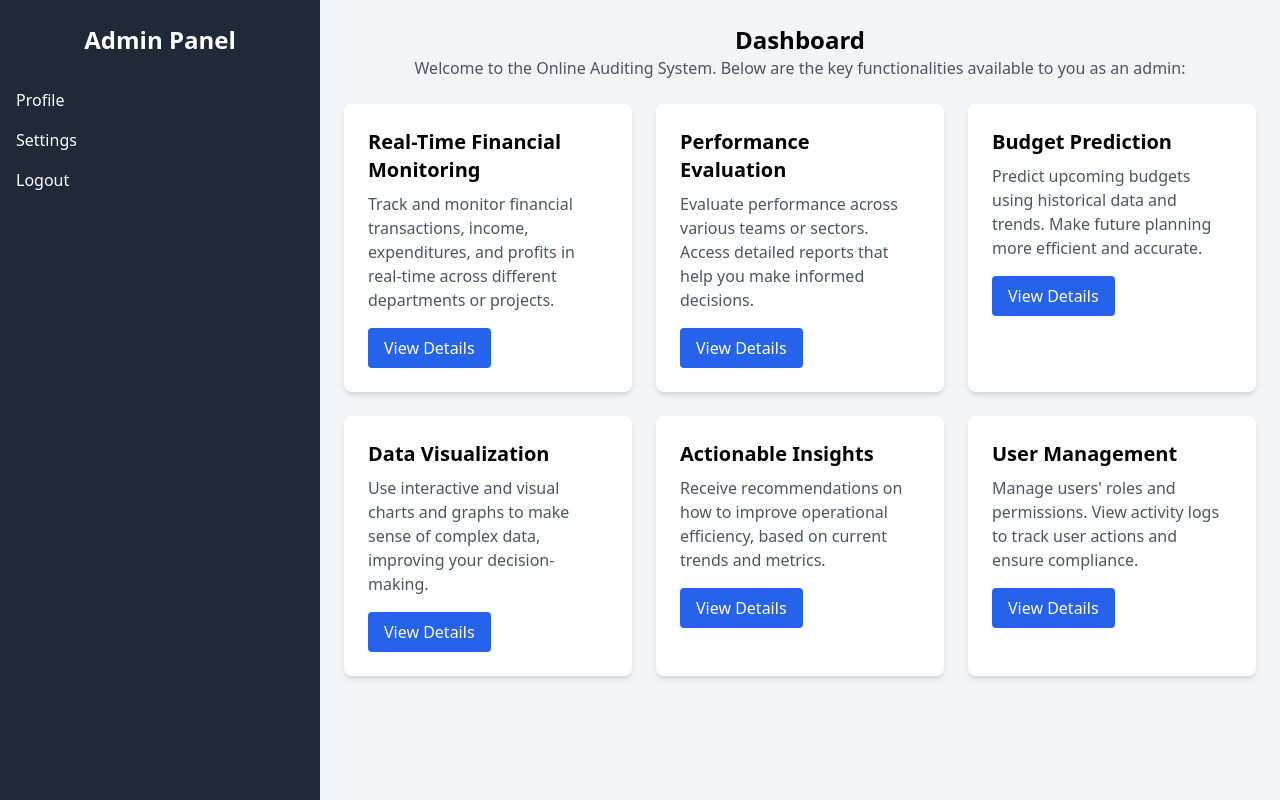
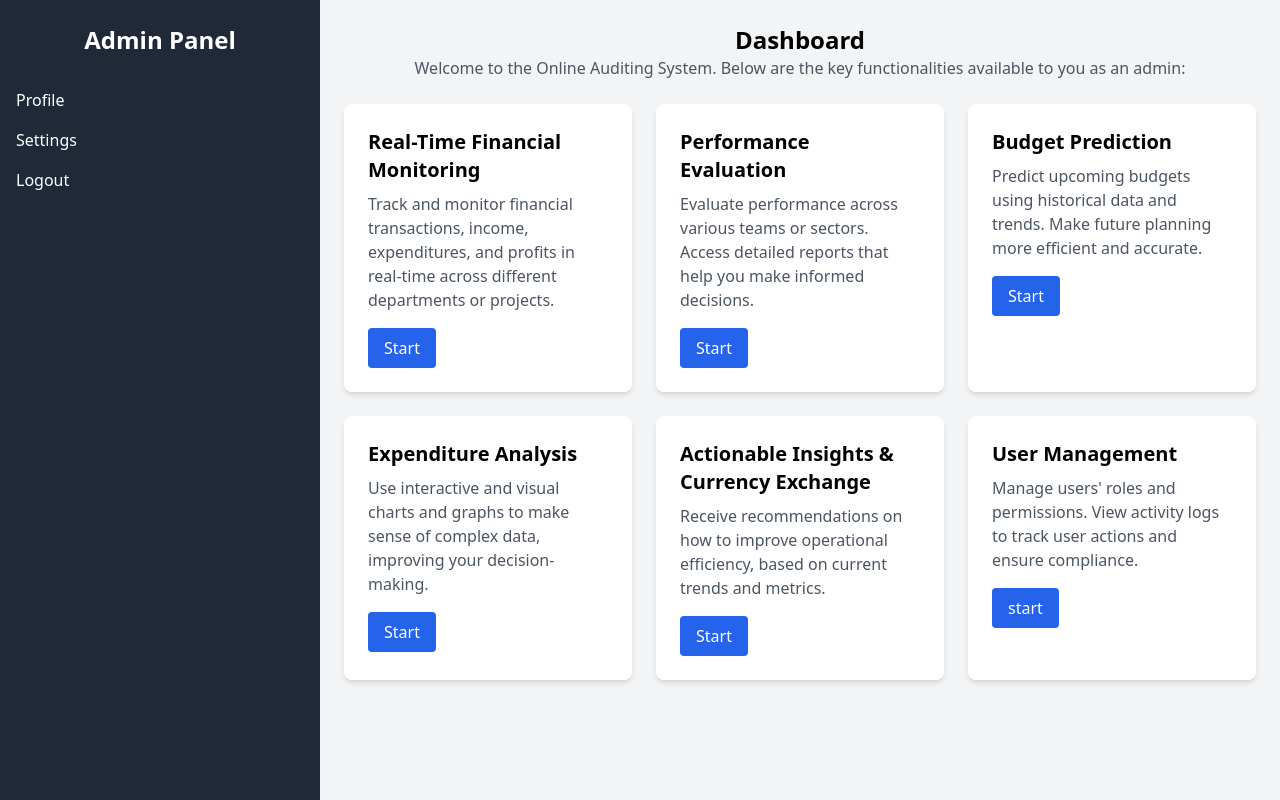
Before and after one commit to sam-zarila/symposium_project, a Next.js app: page /Admin in a window 1280 px wide. Built offline with nearby package versions, Linux system fonts and the light colour scheme.

Commit message:
registration

```diff
--- a/app/Admin/landingpage.tsx
+++ b/app/Admin/landingpage.tsx
@@ -46,7 +46,7 @@ export default function Home() {
                 Track and monitor financial transactions, income, expenditures, and profits in real-time across different departments or projects.
               </p>
               <button className="mt-4 bg-blue-600 text-white px-4 py-2 rounded hover:bg-blue-700">
-                View Details
+                Start
               </button>
             </div>
 
@@ -57,7 +57,7 @@ export default function Home() {
                 Evaluate performance across various teams or sectors. Access detailed reports that help you make informed decisions.
               </p>
               <button className="mt-4 bg-blue-600 text-white px-4 py-2 rounded hover:bg-blue-700">
-                View Details
+                Start
               </button>
             </div>
 
@@ -68,29 +68,29 @@ export default function Home() {
                 Predict upcoming budgets using historical data and trends. Make future planning more efficient and accurate.
               </p>
               <button className="mt-4 bg-blue-600 text-white px-4 py-2 rounded hover:bg-blue-700">
-                View Details
+                Start
               </button>
             </div>
 
             {/* Card 4 - Data Visualization */}
             <div className="bg-white shadow-md rounded-lg p-6 hover:shadow-lg transition">
-              <h3 className="text-xl font-bold">Data Visualization</h3>
+              <h3 className="text-xl font-bold">Expenditure Analysis</h3>
               <p className="text-gray-600 mt-2">
                 Use interactive and visual charts and graphs to make sense of complex data, improving your decision-making.
               </p>
               <button className="mt-4 bg-blue-600 text-white px-4 py-2 rounded hover:bg-blue-700">
-                View Details
+                Start
               </button>
             </div>
 
             {/* Card 5 - Actionable Insights */}
             <div className="bg-white shadow-md rounded-lg p-6 hover:shadow-lg transition">
-              <h3 className="text-xl font-bold">Actionable Insights</h3>
+              <h3 className="text-xl font-bold">Actionable Insights & Currency Exchange</h3>
               <p className="text-gray-600 mt-2">
                 Receive recommendations on how to improve operational efficiency, based on current trends and metrics.
               </p>
               <button className="mt-4 bg-blue-600 text-white px-4 py-2 rounded hover:bg-blue-700">
-                View Details
+                Start
               </button>
             </div>
 
@@ -101,7 +101,7 @@ export default function Home() {
                 Manage users' roles and permissions. View activity logs to track user actions and ensure compliance.
               </p>
               <button className="mt-4 bg-blue-600 text-white px-4 py-2 rounded hover:bg-blue-700">
-                View Details
+                start
               </button>
             </div>
           </div>
```
